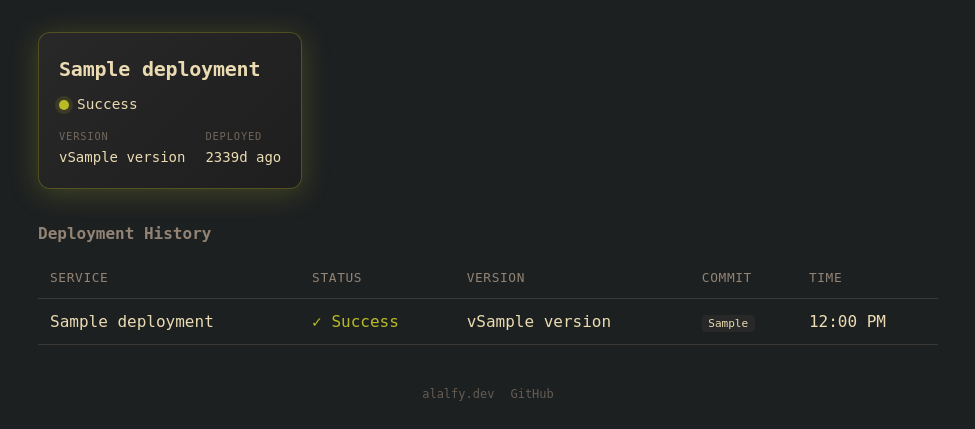
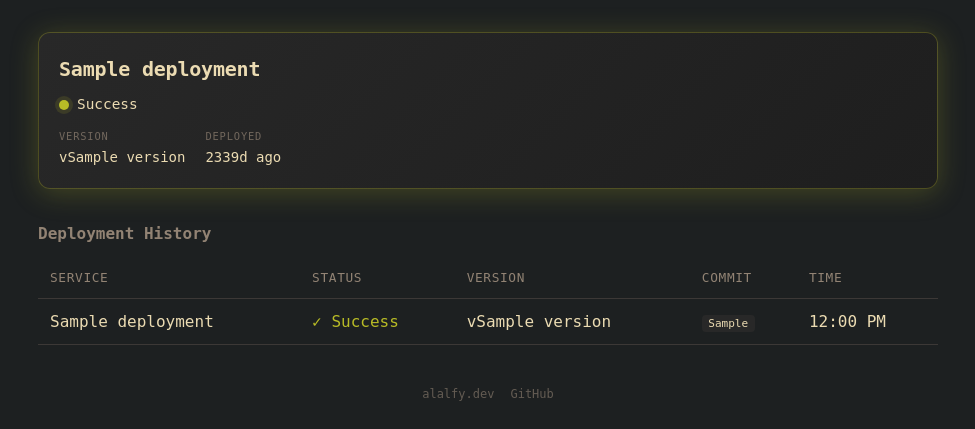
Before and after one commit to alalfymansour/LabPulse, a Flask app: page / in a window 1280 px wide. Shown: the part 101-530 px from the top of the page, without its empty margins (152-1127 px from the left). Run offline with Flask 3, Linux system fonts and the light colour scheme; a database or web service that is not in the repository returns one stand-in record (values such as "Sample title"); some libraries are stand-ins or nearby versions.

Commit message:
full width card

```diff
--- a/static/style.css
+++ b/static/style.css
@@ -88,7 +88,7 @@ header h1 {
   overflow: hidden;
   box-shadow: 0 4px 24px rgba(0,0,0,0.4);
   min-width: 220px;
-  width: fit-content;
+  width: 100%;
 }
 
 .card-green  { border-color: rgba(184,187,38,0.3); box-shadow: 0 4px 28px rgba(184,187,38,0.25); }
```
